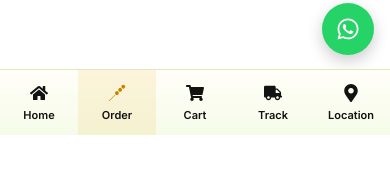
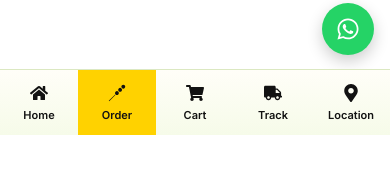
Before and after one commit to manikantaswamymatta/ulavapadu-mangoes-frontend-code, a Next.js app: page /products in a window 390 px wide. In both pictures the pointer is over the link "Order". Shown: the part 709-882 px from the top of the page. Built offline with nearby package versions, Linux system fonts and the light colour scheme; no server answers.

Commit message:
Update MobileBottomNav.css

```diff
--- a/src/components/MobileBottomNav.css
+++ b/src/components/MobileBottomNav.css
@@ -37,11 +37,17 @@
 
 .mobile-tab.active {
   color: #121212;
-  background: linear-gradient(180deg, #f1bc22 0%, #c99710 100%);
+  background: #ffd200;
 }
 
 .mobile-tab.active .tab-label {
   color: #121212;
+}
+
+.mobile-tab.active:hover,
+.mobile-tab.active:focus-visible {
+  color: #121212;
+  background: #ffd200;
 }
 
 .mobile-tab:hover,
```
